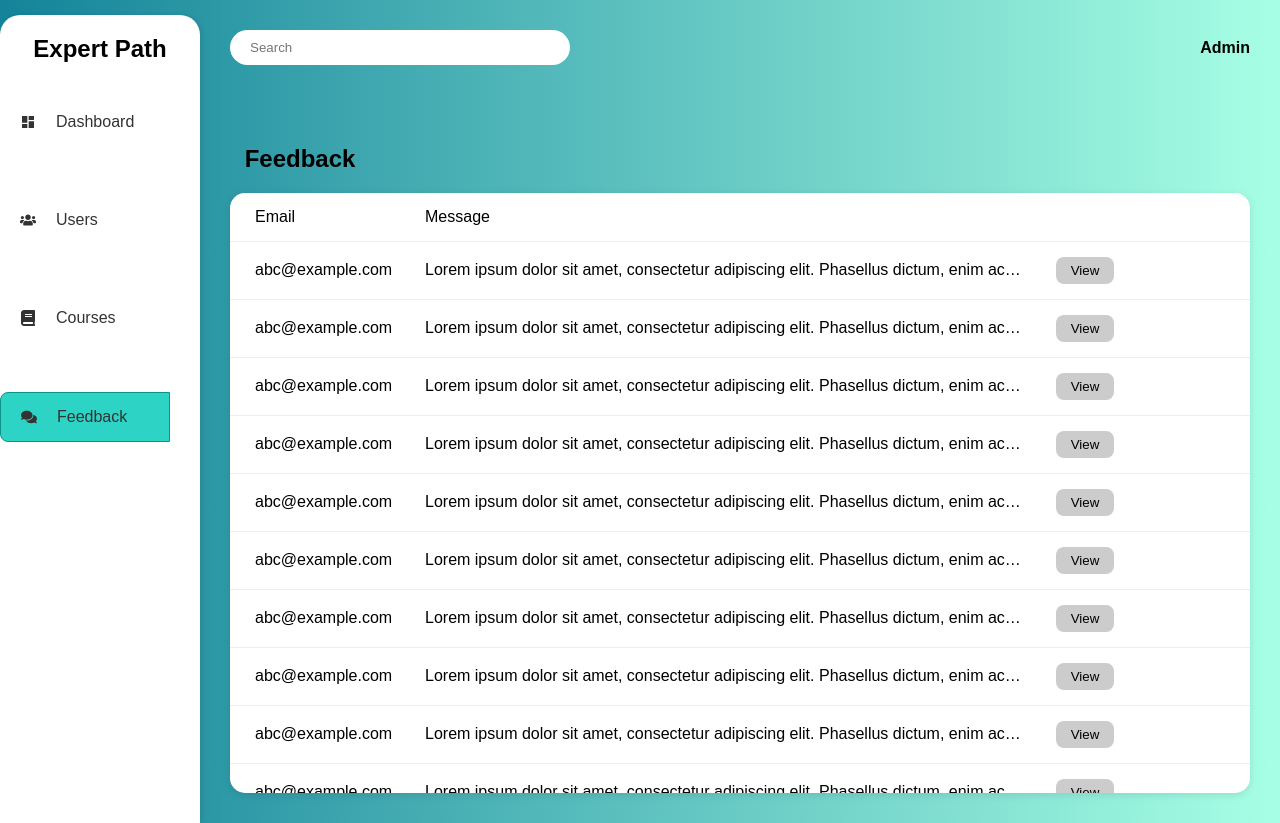
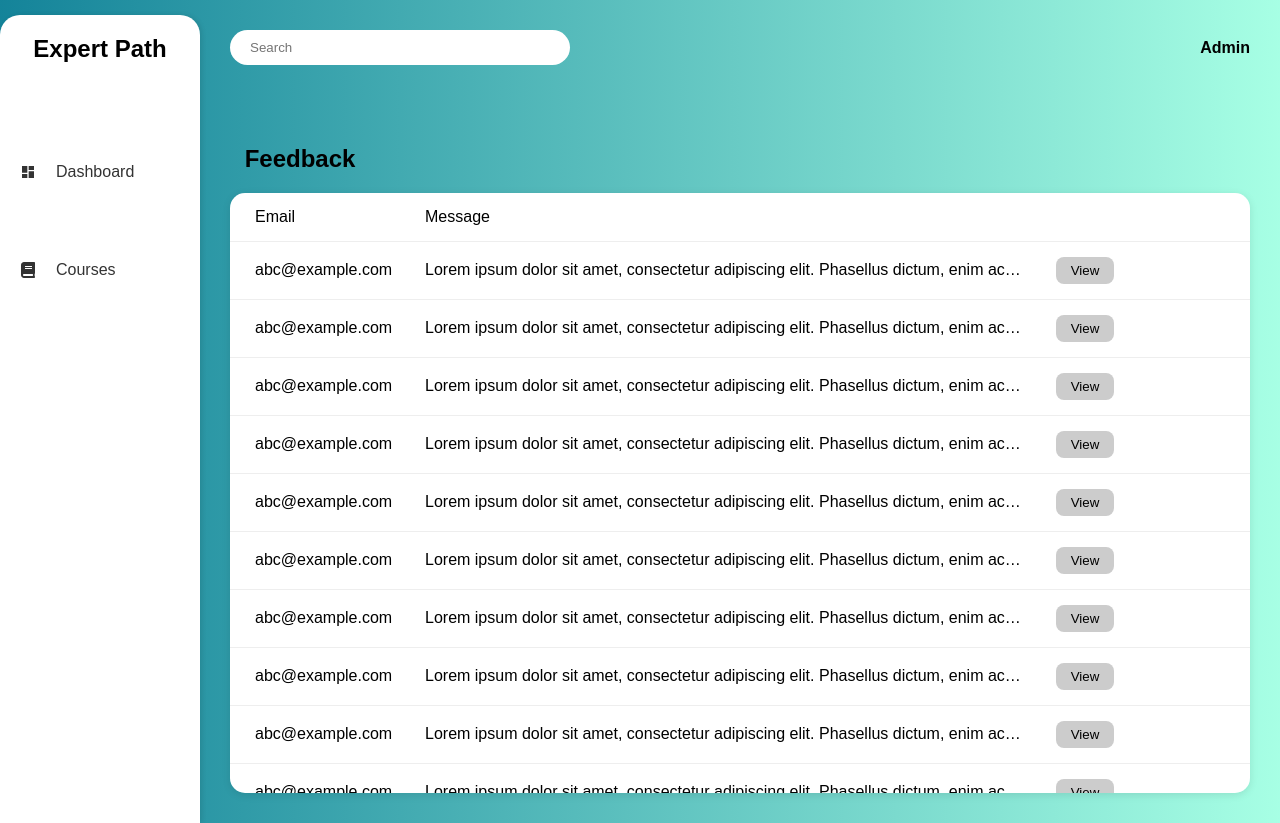
Before and after one commit to Bhanuka10/Capstone, a React (Vite) app in the folder KnowEdge-app/: page /feedback in a window 1280 px wide. Built offline with nearby package versions, Linux system fonts and the light colour scheme; a web font is replaced by a local one.

Commit message:
modify some routing

```diff
--- a/KnowEdge-app/src/Components/AdminSideBar/SideBar.css
+++ b/KnowEdge-app/src/Components/AdminSideBar/SideBar.css
@@ -13,6 +13,7 @@
 .admin-logo {
     font-size: 1.5em;
     font-weight: bold;
+    margin-bottom:50px;
 }
 
 .admin-menu {
--- a/KnowEdge-app/src/Components/AdminSideBar/SideBar.jsx
+++ b/KnowEdge-app/src/Components/AdminSideBar/SideBar.jsx
@@ -17,13 +17,13 @@ const SideBar = ({ activeMenu, onMenuClick }) => {
                     <MdDashboard /> Dashboard
                 </Link>
 
-                <Link
-                    to="/user-details"
-                    className={`admin-menu-item ${activeMenu === 'users' ? 'active' : ''}`}
-                    onClick={() => onMenuClick('users')}
-                >
-                    <FaUsers /> Users
-                </Link>
+                {/*<Link*/}
+                {/*    to="/user-details"*/}
+                {/*    className={`admin-menu-item ${activeMenu === 'users' ? 'active' : ''}`}*/}
+                {/*    onClick={() => onMenuClick('users')}*/}
+                {/*>*/}
+                {/*    <FaUsers /> Users*/}
+                {/*</Link>*/}
 
                 <Link
                     to="/add-course"
@@ -33,13 +33,13 @@ const SideBar = ({ activeMenu, onMenuClick }) => {
                     <FaBook /> Courses
                 </Link>
 
-                <Link
-                    to="/feedback"
-                    className={`admin-menu-item ${activeMenu === 'feedback' ? 'active' : ''}`}
-                    onClick={() => onMenuClick('feedback')}
-                >
-                    <FaComments /> Feedback
-                </Link>
+                {/*<Link*/}
+                {/*    to="/feedback"*/}
+                {/*    className={`admin-menu-item ${activeMenu === 'feedback' ? 'active' : ''}`}*/}
+                {/*    onClick={() => onMenuClick('feedback')}*/}
+                {/*>*/}
+                {/*    <FaComments /> Feedback*/}
+                {/*</Link>*/}
             </div>
         </div>
     );
```
